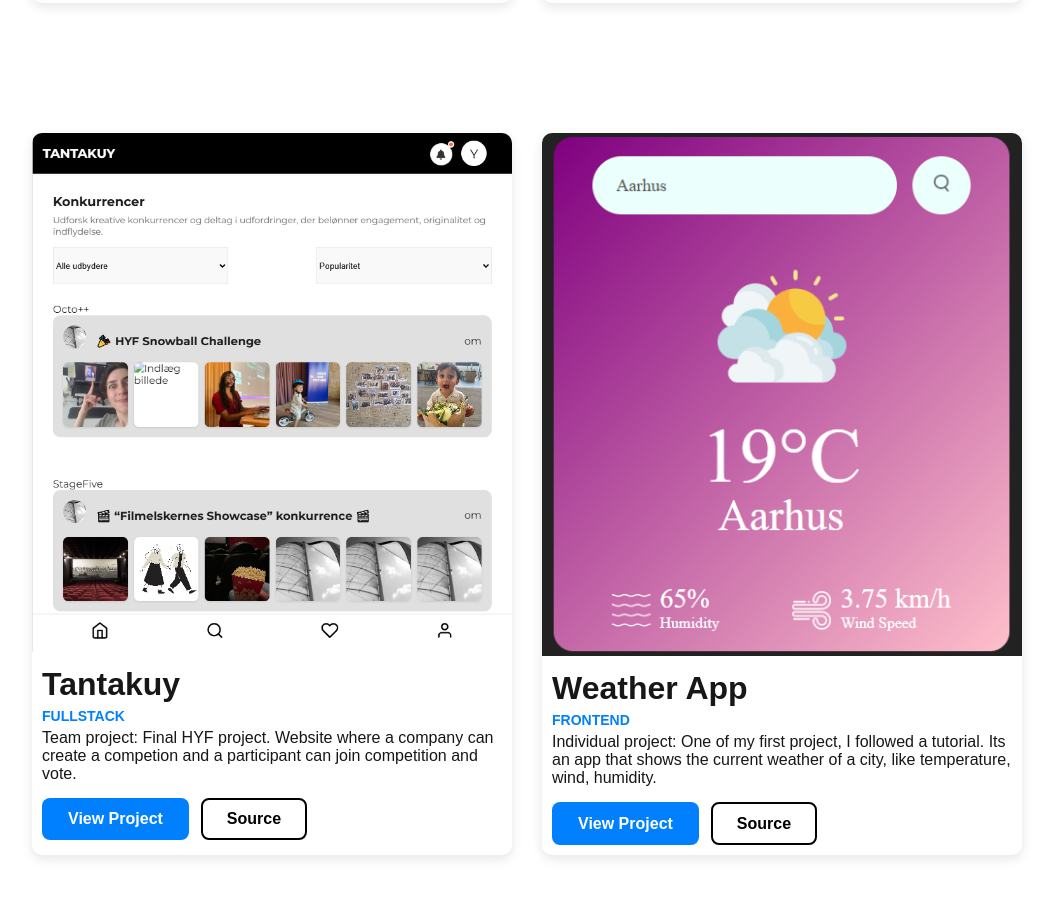
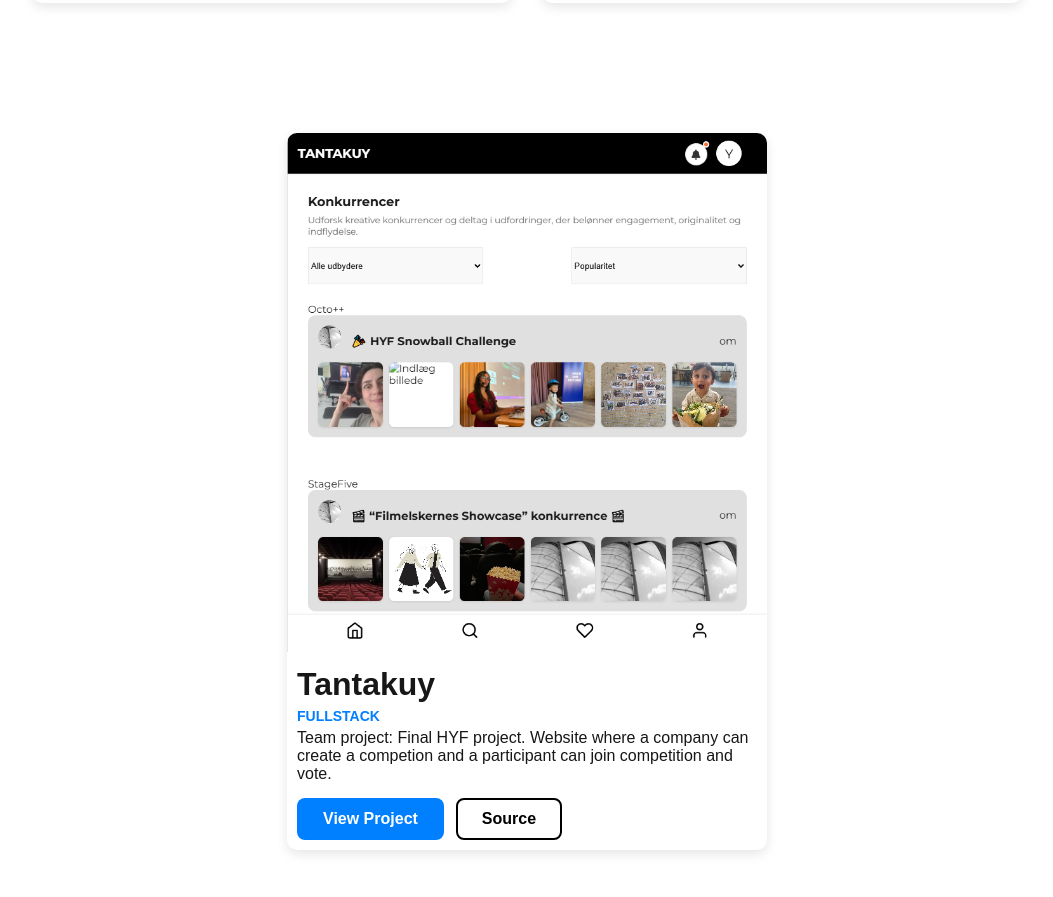
Before and after one commit to Ganja0003/my-portfolio, a Next.js app: page / in a window 1280 px wide. Shown: the part 1500-2397 px from the top of the page, without its empty margins (113-1166 px from the left). Built offline with nearby package versions, Linux system fonts and the light colour scheme.

Commit message:
Remove weather app project from portfolio.

```diff
--- a/src/app/components/projects/projectList.jsx
+++ b/src/app/components/projects/projectList.jsx
@@ -28,14 +28,7 @@ export default function ProjectList() {
           viewProjectLink="https://tantakuy-hyf.vercel.app/"
           viewSourceLink="https://github.com/Lupescua/tantakuy-hyf"
         />
-         <Projects
-          img='images/weather-app-project.png'
-          projectTitle="Weather App"
-          techStack="FRONTEND"
-          projectDescription="Individual project: One of my first project, I followed a tutorial. Its an app that shows the current weather of a city, like temperature, wind, humidity."
-          viewProjectLink="https://weather-app-6pug.onrender.com/"
-          viewSourceLink="https://github.com/Ganja0003/weather-app"
-        />
+
       </div>
     </>
   );
```
